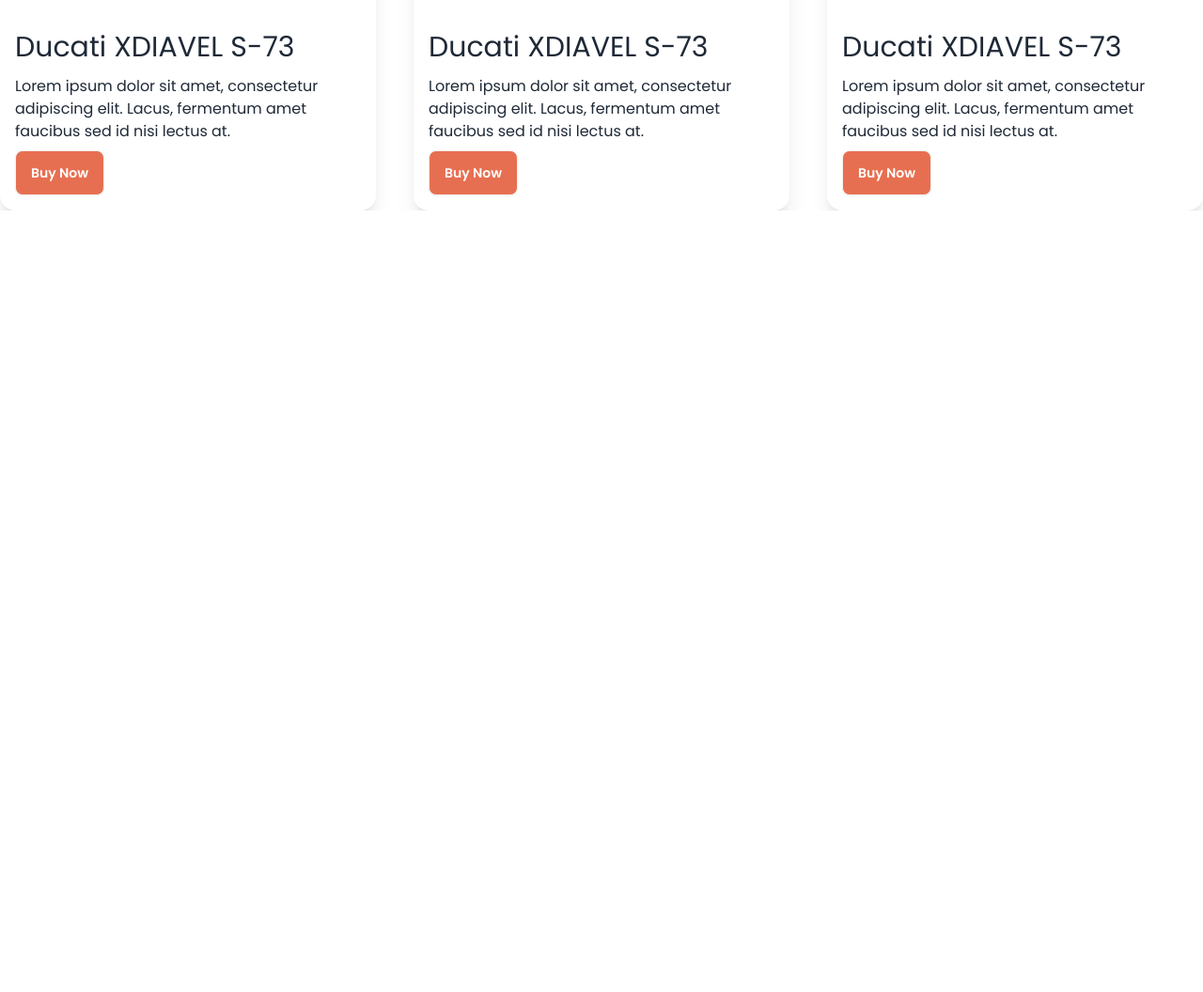
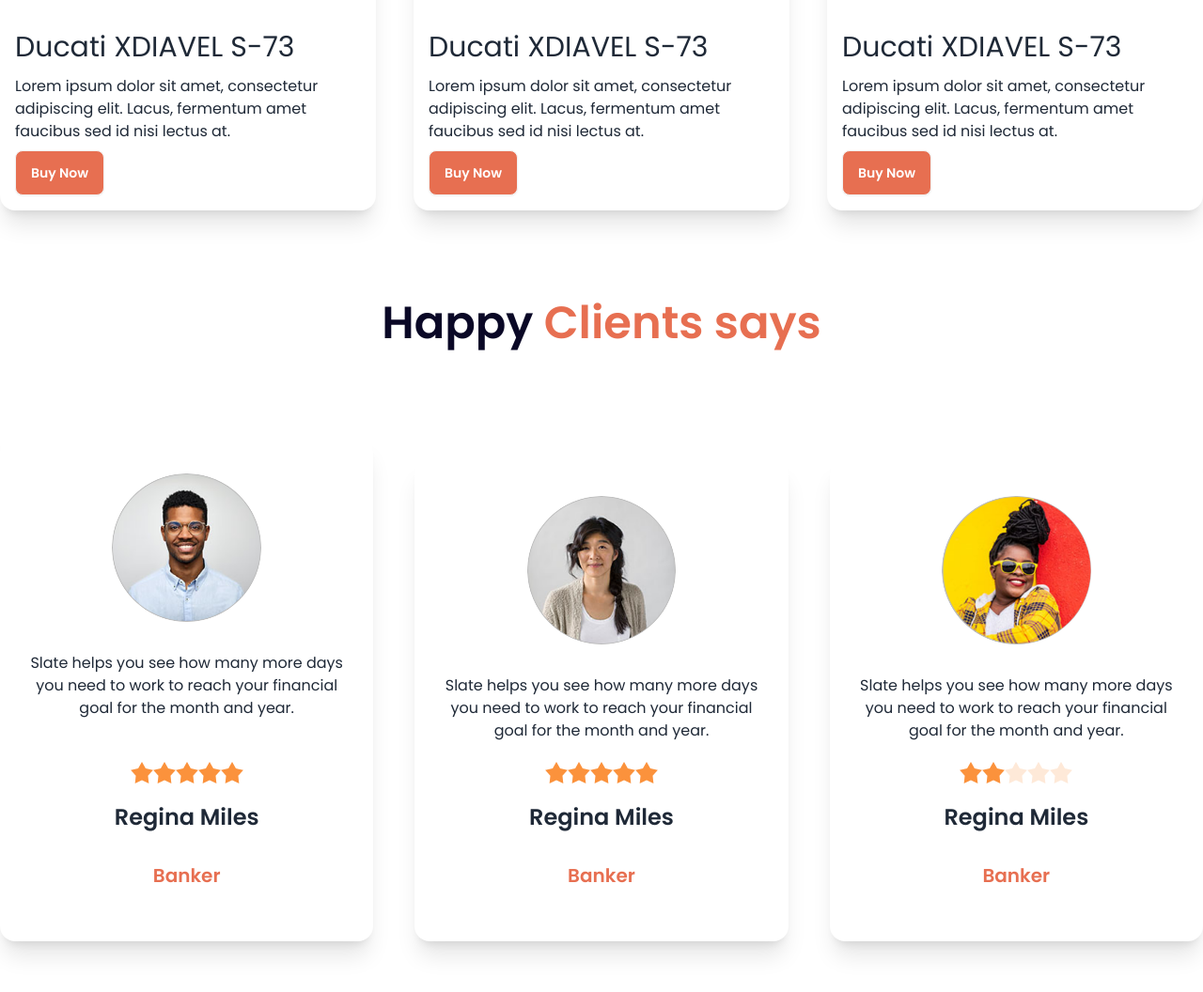
Before and after one commit to ahsan-62/biker-zone-with-daisy-ui, a plain HTML site: page index.html in a window 1280 px wide. Shown: the part 1677-2733 px from the top of the page at 94% size. Before the commit the page ends 1901 px from the top, so only its background shows below. Drawn offline with nearby package versions, Linux system fonts and the light colour scheme.

Commit message:
client section card and rating

```diff
--- a/index.html
+++ b/index.html
@@ -315,6 +315,165 @@
           </div>
         </div>
       </section>
+      <!-- Happy-client-Section -->
+      <section class="my-24">
+        <div>
+          <h3 class="text-center text-5xl font-semibold text-[#0A0826] mb-24">
+            Happy <span class="text-[#E76F51]">Clients says</span>
+          </h3>
+          <div
+            class="grid grid-cols-1 my-6 space-y-6 md:gap-11 lg:gap-11 md:grid-cols-2 lg:grid-cols-3"
+          >
+            <div class="shadow-xl card bg-base-100">
+              <figure class="px-10 pt-10">
+                <img
+                  src="images/others/user-1.png"
+                  alt="Shoes"
+                  class="w-1/2 rounded-full"
+                />
+              </figure>
+              <div class="items-center space-y-3 text-center card-body">
+                <p>
+                  Slate helps you see how many more days you need to work to
+                  reach your financial goal for the month and year.
+                </p>
+                <div class="rating">
+                  <input
+                    type="radio"
+                    name="rating-2"
+                    class="bg-orange-400 mask mask-star-2"
+                  />
+                  <input
+                    type="radio"
+                    name="rating-2"
+                    class="bg-orange-400 mask mask-star-2"
+                    checked
+                  />
+                  <input
+                    type="radio"
+                    name="rating-2"
+                    class="bg-orange-400 mask mask-star-2"
+                  />
+                  <input
+                    type="radio"
+                    name="rating-2"
+                    class="bg-orange-400 mask mask-star-2"
+                  />
+                  <input
+                    type="radio"
+                    name="rating-2"
+                    class="bg-orange-400 mask mask-star-2"
+                  />
+                </div>
+                <div class="flex flex-col items-center card-actions">
+                  <h4 class="text-2xl font-semibold">Regina Miles</h4>
+                  <p class="text-xl font-semibold text-[#E76F51] my-6">
+                    Banker
+                  </p>
+                </div>
+              </div>
+            </div>
+            <div class="shadow-xl card bg-base-100">
+              <figure class="px-10 pt-10">
+                <img
+                  src="images/others/user-2.png"
+                  alt="Shoes"
+                  class="w-1/2 rounded-full"
+                />
+              </figure>
+              <div class="items-center space-y-3 text-center card-body">
+                <p>
+                  Slate helps you see how many more days you need to work to
+                  reach your financial goal for the month and year.
+                </p>
+                <div class="rating">
+                  <input
+                    type="radio"
+                    name="rating-2"
+                    class="bg-orange-400 mask mask-star-2"
+                  />
+                  <input
+                    type="radio"
+                    name="rating-2"
+                    class="bg-orange-400 mask mask-star-2"
+                    checked
+                  />
+                  <input
+                    type="radio"
+                    name="rating-2"
+                    class="bg-orange-400 mask mask-star-2"
+                  />
+                  <input
+                    type="radio"
+                    name="rating-2"
+                    class="bg-orange-400 mask mask-star-2"
+                  />
+                  <input
+                    type="radio"
+                    name="rating-2"
+                    class="bg-orange-400 mask mask-star-2"
+                  />
+                </div>
+                <div class="flex flex-col items-center card-actions">
+                  <h4 class="text-2xl font-semibold">Regina Miles</h4>
+                  <p class="text-xl font-semibold text-[#E76F51] my-6">
+                    Banker
+                  </p>
+                </div>
+              </div>
+            </div>
+            <div class="shadow-xl card bg-base-100">
+              <figure class="px-10 pt-10">
+                <img
+                  src="images/others/user-3.png"
+                  alt="Shoes"
+                  class="w-1/2 rounded-full"
+                />
+              </figure>
+              <div class="items-center space-y-3 text-center card-body">
+                <p>
+                  Slate helps you see how many more days you need to work to
+                  reach your financial goal for the month and year.
+                </p>
+                <div class="rating">
+                  <input
+                    type="radio"
+                    name="rating-2"
+                    class="bg-orange-400 mask mask-star-2"
+                  />
+                  <input
+                    type="radio"
+                    name="rating-2"
+                    class="bg-orange-400 mask mask-star-2"
+                    checked
+                  />
+                  <input
+                    type="radio"
+                    name="rating-2"
+                    class="bg-orange-400 mask mask-star-2"
+                  />
+                  <input
+                    type="radio"
+                    name="rating-2"
+                    class="bg-orange-400 mask mask-star-2"
+                  />
+                  <input
+                    type="radio"
+                    name="rating-2"
+                    class="bg-orange-400 mask mask-star-2"
+                  />
+                </div>
+                <div class="flex flex-col items-center card-actions">
+                  <h4 class="text-2xl font-semibold">Regina Miles</h4>
+                  <p class="text-xl font-semibold text-[#E76F51] my-6">
+                    Banker
+                  </p>
+                </div>
+              </div>
+            </div>
+          </div>
+        </div>
+      </section>
     </main>
     <footer></footer>
   </body>
```
